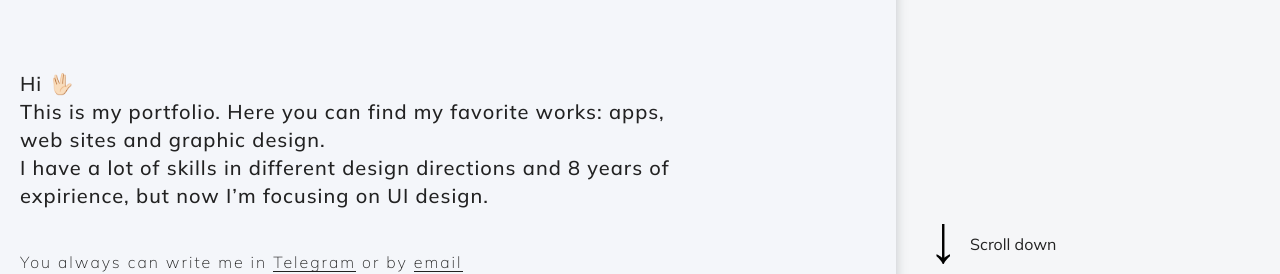
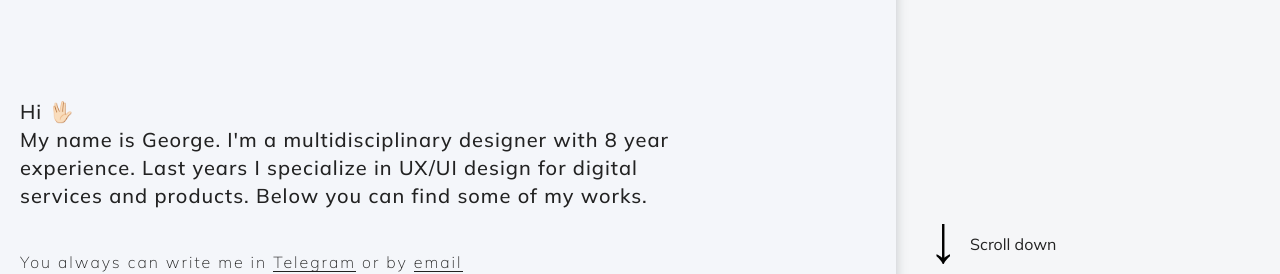
Before and after one commit to vlastavetra/george-owlson-portfolio, a React (Create React App) app in the folder project/: page / in a window 1280 px wide. Shown: the part 506-780 px from the top of the page. Built offline with nearby package versions, Linux system fonts and the light colour scheme.

Commit message:
updated content

```diff
--- a/project/src/components/module/Card.jsx
+++ b/project/src/components/module/Card.jsx
@@ -4,7 +4,7 @@ import {Link} from 'react-router-dom';
 import translations from '../../translations';
 import styles from '../module/Card.module.scss';
 
-function Card({id, name, mainDescription, works}) {
+function Card({id, name, mainDescription, works, introImg}) {
   return (
     <div className={styles.root}>
       <div className={styles.left}>
@@ -12,7 +12,7 @@ function Card({id, name, mainDescription, works}) {
           <div className={styles.imageContainer}>
             <img
               className={styles.image}
-              src="https://static.tildacdn.com/tild3339-6337-4565-a132-303162383162/mockup_PSD_07_flip.png"
+              src={introImg}
               alt="img"
             />
           </div>
@@ -40,6 +40,7 @@ Card.propTypes = {
   name: PropTypes.string.isRequired,
   mainDescription: PropTypes.string.isRequired,
   works: PropTypes.string.isRequired,
+  introImg: PropTypes.string.isRequired,
 };
 
 export default Card;
--- a/project/src/components/module/Intro.jsx
+++ b/project/src/components/module/Intro.jsx
@@ -6,8 +6,11 @@ function Intro() {
     <section className={styles.root}>
       <p className={styles.text}>
         Hi 🖖🏻 <br/>
-        This is my portfolio. Here you can find my favorite works: apps, web sites and graphic design.<br/>
-        I have a lot of skills in different design directions and 8 years of expirience, but now I’m focusing on UI design.
+        My name is George.
+        I&apos;m a multidisciplinary designer with 8 year experience.
+        Last years I specialize in UX/UI design for digital services and products.
+        Below you can find some of my works.
+
       </p>
       <p className={styles.textContact}>
         You always can write&nbsp;me in&nbsp;
--- a/project/src/components/pages/Divercity.jsx
+++ b/project/src/components/pages/Divercity.jsx
@@ -178,7 +178,7 @@ function Project() {
           </div>
           <img
             className={styles.imageHorisontal}
-            src="https://thumb.tildacdn.com/tild6164-3862-4532-b535-363933343938/-/format/webp/Divercity_prototype.png"
+            src="https://thumb.tildacdn.com/tild6461-6334-4162-a534-366531633930/-/format/webp/Divercity_prototype.png"
             alt="divercity"
           />
         </BigSubsection>
@@ -199,7 +199,7 @@ function Project() {
           </div>
           <img
             className={styles.imageHorisontal}
-            src="https://thumb.tildacdn.com/tild6463-6437-4233-b736-353966346231/-/format/webp/Group_161_1.png"
+            src="https://thumb.tildacdn.com/tild3635-3765-4439-b065-633834663436/-/format/webp/Filters.png"
             alt="divercity"
             style={{paddingRight: '250px'}}
           />
@@ -216,7 +216,7 @@ function Project() {
           </div>
           <img
             className={styles.imageHorisontal}
-            src="https://thumb.tildacdn.com/tild3431-3666-4733-b964-383033396132/-/format/webp/Group_163.png"
+            src="https://thumb.tildacdn.com/tild6634-3465-4536-b830-343064643739/-/format/webp/Frame_178_1.png"
             alt="divercity"
           />
         </BigSubsection>
--- a/project/src/translations.js
+++ b/project/src/translations.js
@@ -24,14 +24,14 @@ const translations = {
           ],
         },
       ],
-      introImg: '',
+      introImg: 'https://thumb.tildacdn.com/tild6464-3237-4932-b436-313663306231/-/format/webp/divercity_cover_1.png',
     },
     {
       id: 'coffee-dip',
       name: 'Coffe Dip',
       shortDescription: 'Приложение для заказа кофе',
-      works: 'Research, Prototyping, Visual\u00ADesign',
-      mainDescription: 'Mobile application for ordering coffee and snacks with pick up from the coffee shop without queuing.',
+      works: 'Research, Prototyping, Visual Design',
+      mainDescription: 'An application for people who love delicious coffee, are always in a hurry and don\'t want to waste time by standing in queues',
       introText: [
         {
           title: 'Problem',
@@ -50,7 +50,7 @@ const translations = {
           ],
         },
       ],
-      introImg: '',
+      introImg: 'https://thumb.tildacdn.com/tild3138-6338-4231-a139-633035613563/-/format/webp/CoffeeDip_cover.png',
     },
     {
       id: 'alcone',
```
